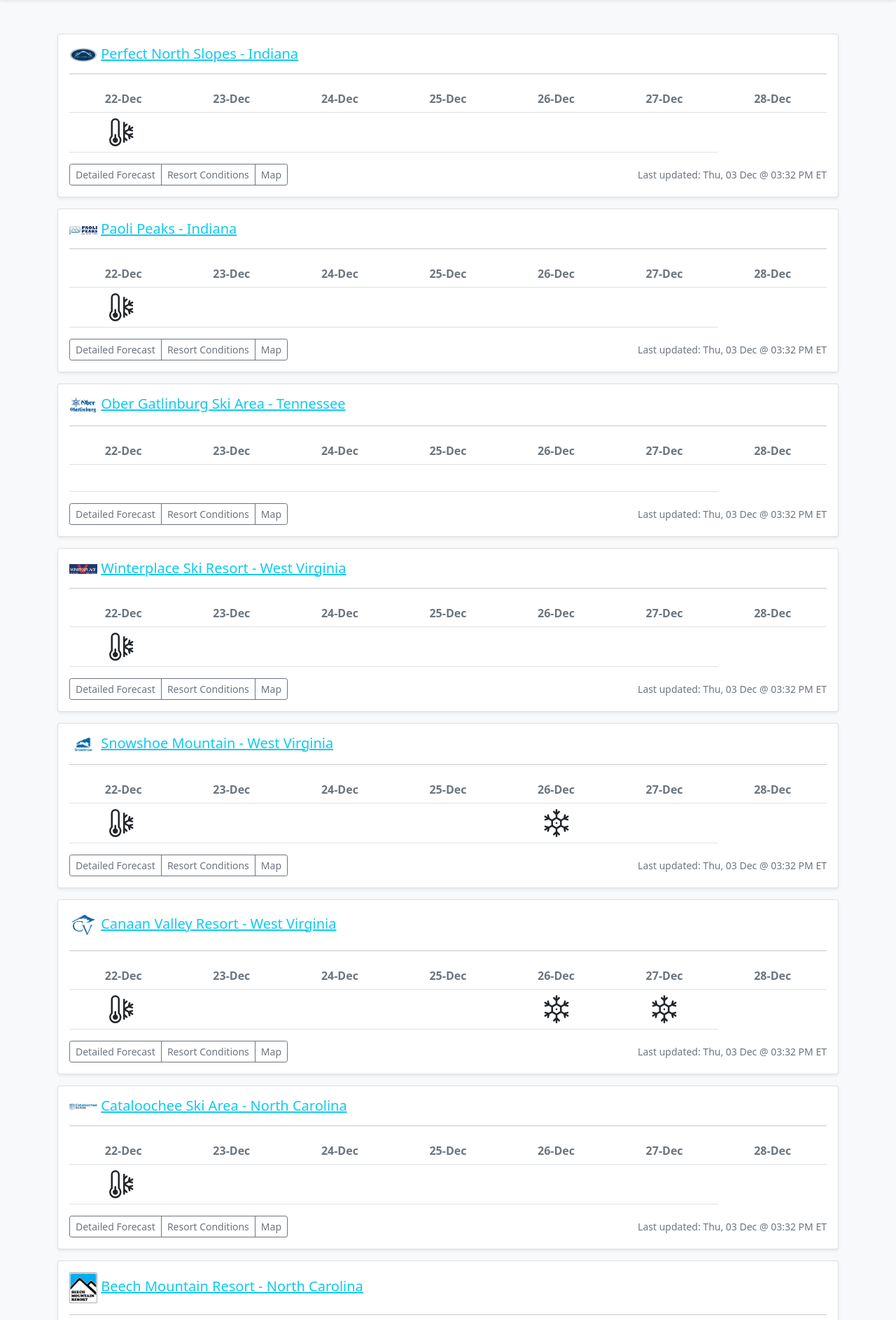
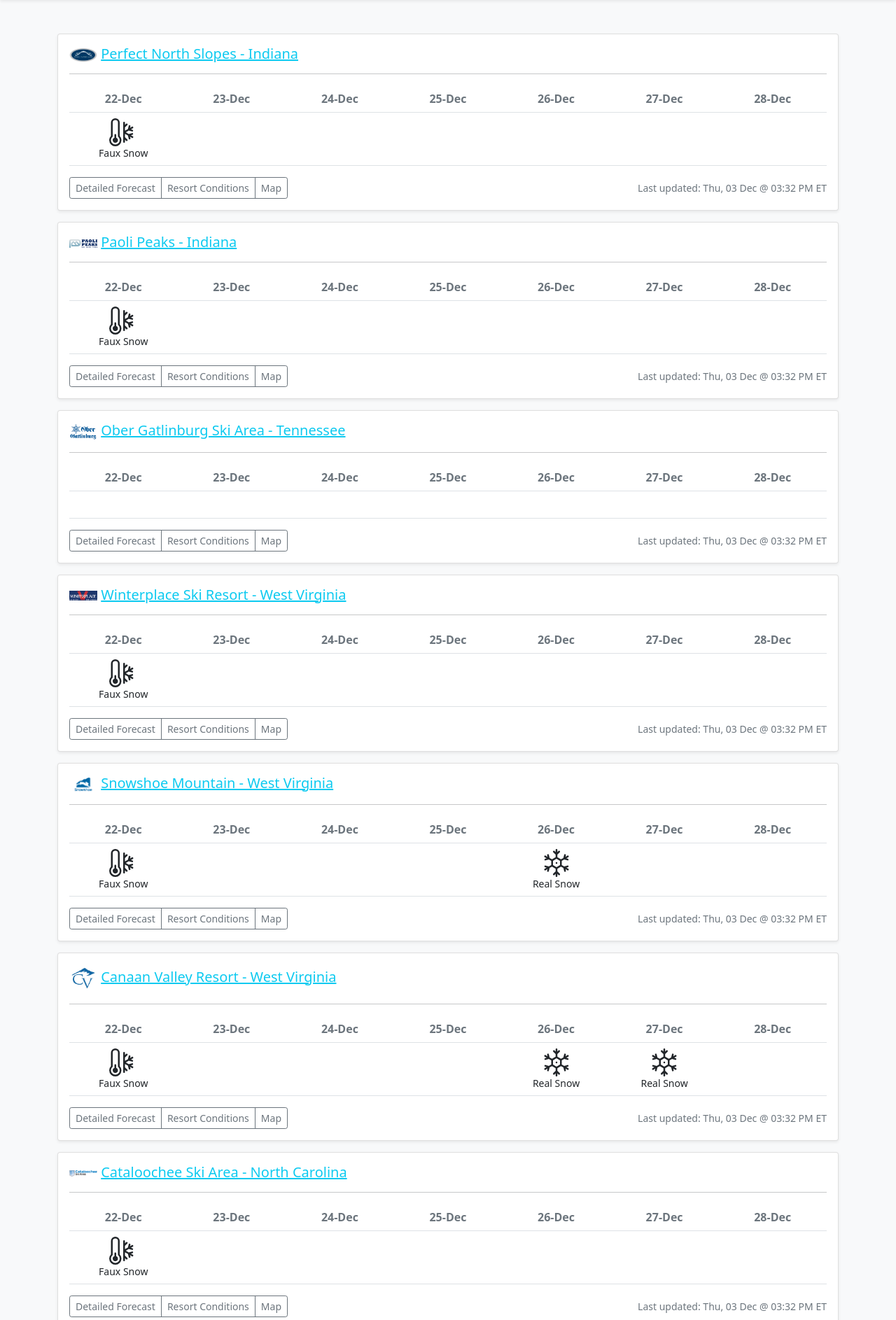
Before and after one commit to jeff-dillon/faux-snow, a Flask app: page / in a window 1280 px wide. Shown: the part 56-1942 px from the top of the page at 70% size. Run offline with Flask 2, Linux system fonts and the light colour scheme; lists and menus that the app fills with data are empty.

Commit message:
fixed bug in forecast()

```diff
--- a/templates/welcome.html
+++ b/templates/welcome.html
@@ -27,18 +27,18 @@
             </tr>
 
             <tr>
-              {% for i in range(0,6) %}
+              {% for i in range(0,7) %}
                 <td class="text-center" width="14%">
                     {% if ski_resort.forecast[i].conditions == 'Faux' %}
                     <svg xmlns="http://www.w3.org/2000/svg" width="40" height="40" fill="currentColor" class="bi bi-thermometer-snow" viewBox="0 0 16 16">
                         <path d="M5 12.5a1.5 1.5 0 1 1-2-1.415V9.5a.5.5 0 0 1 1 0v1.585A1.5 1.5 0 0 1 5 12.5z"/>
                         <path d="M1 2.5a2.5 2.5 0 0 1 5 0v7.55a3.5 3.5 0 1 1-5 0V2.5zM3.5 1A1.5 1.5 0 0 0 2 2.5v7.987l-.167.15a2.5 2.5 0 1 0 3.333 0L5 10.486V2.5A1.5 1.5 0 0 0 3.5 1zm5 1a.5.5 0 0 1 .5.5v1.293l.646-.647a.5.5 0 0 1 .708.708L9 5.207v1.927l1.669-.963.495-1.85a.5.5 0 1 1 .966.26l-.237.882 1.12-.646a.5.5 0 0 1 .5.866l-1.12.646.884.237a.5.5 0 1 1-.26.966l-1.848-.495L9.5 8l1.669.963 1.849-.495a.5.5 0 1 1 .258.966l-.883.237 1.12.646a.5.5 0 0 1-.5.866l-1.12-.646.237.883a.5.5 0 1 1-.966.258L10.67 9.83 9 8.866v1.927l1.354 1.353a.5.5 0 0 1-.708.708L9 12.207V13.5a.5.5 0 0 1-1 0v-11a.5.5 0 0 1 .5-.5z"/>
-                      </svg>
+                      </svg></br><small>Faux Snow</small>
                     {% elif ski_resort.forecast[i].conditions == 'Snow' %}
                     <svg xmlns="http://www.w3.org/2000/svg" width="40" height="40" fill="currentColor" class="bi bi-snow3" viewBox="0 0 16 16">
                         <path d="M8 7.5a.5.5 0 1 0 0 1 .5.5 0 0 0 0-1z"/>
                         <path d="M8 16a.5.5 0 0 1-.5-.5v-1.293l-.646.647a.5.5 0 0 1-.707-.708L7.5 12.793v-1.51l-2.053-1.232-1.348.778-.495 1.85a.5.5 0 1 1-.966-.26l.237-.882-1.12.646a.5.5 0 0 1-.5-.866l1.12-.646-.883-.237a.5.5 0 1 1 .258-.966l1.85.495L5 9.155v-2.31l-1.4-.808-1.85.495a.5.5 0 1 1-.259-.966l.884-.237-1.12-.646a.5.5 0 0 1 .5-.866l1.12.646-.237-.883a.5.5 0 1 1 .966-.258l.495 1.849 1.348.778L7.5 4.717v-1.51L6.147 1.854a.5.5 0 1 1 .707-.708l.646.647V.5a.5.5 0 0 1 1 0v1.293l.647-.647a.5.5 0 1 1 .707.708L8.5 3.207v1.51l2.053 1.232 1.348-.778.495-1.85a.5.5 0 1 1 .966.26l-.236.882 1.12-.646a.5.5 0 0 1 .5.866l-1.12.646.883.237a.5.5 0 1 1-.26.966l-1.848-.495-1.4.808v2.31l1.4.808 1.849-.495a.5.5 0 1 1 .259.966l-.883.237 1.12.646a.5.5 0 0 1-.5.866l-1.12-.646.236.883a.5.5 0 1 1-.966.258l-.495-1.849-1.348-.778L8.5 11.283v1.51l1.354 1.353a.5.5 0 0 1-.707.708l-.647-.647V15.5a.5.5 0 0 1-.5.5zm2-6.783V6.783l-2-1.2-2 1.2v2.434l2 1.2 2-1.2z"/>
-                      </svg>
+                      </svg></br><small>Real Snow</small>
                     {% else %}
                         &nbsp;
                     {% endif %}
```
